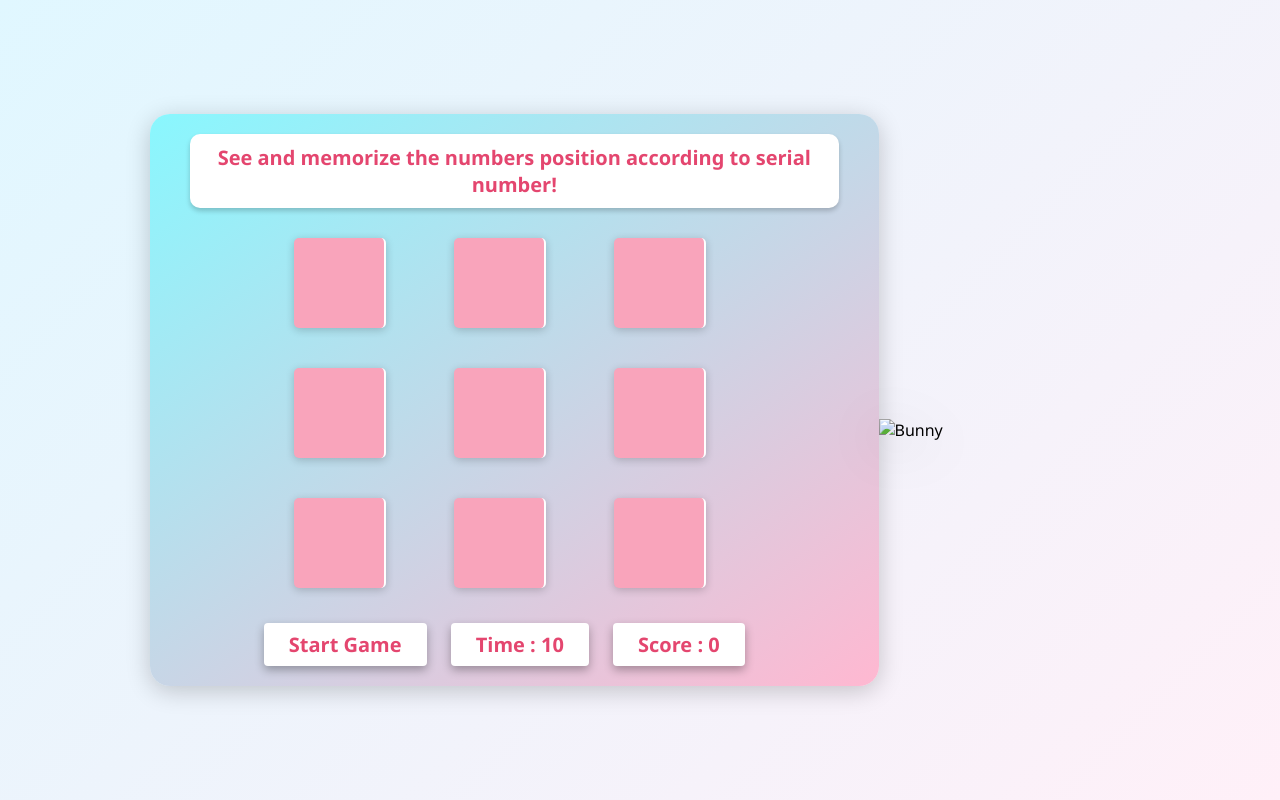
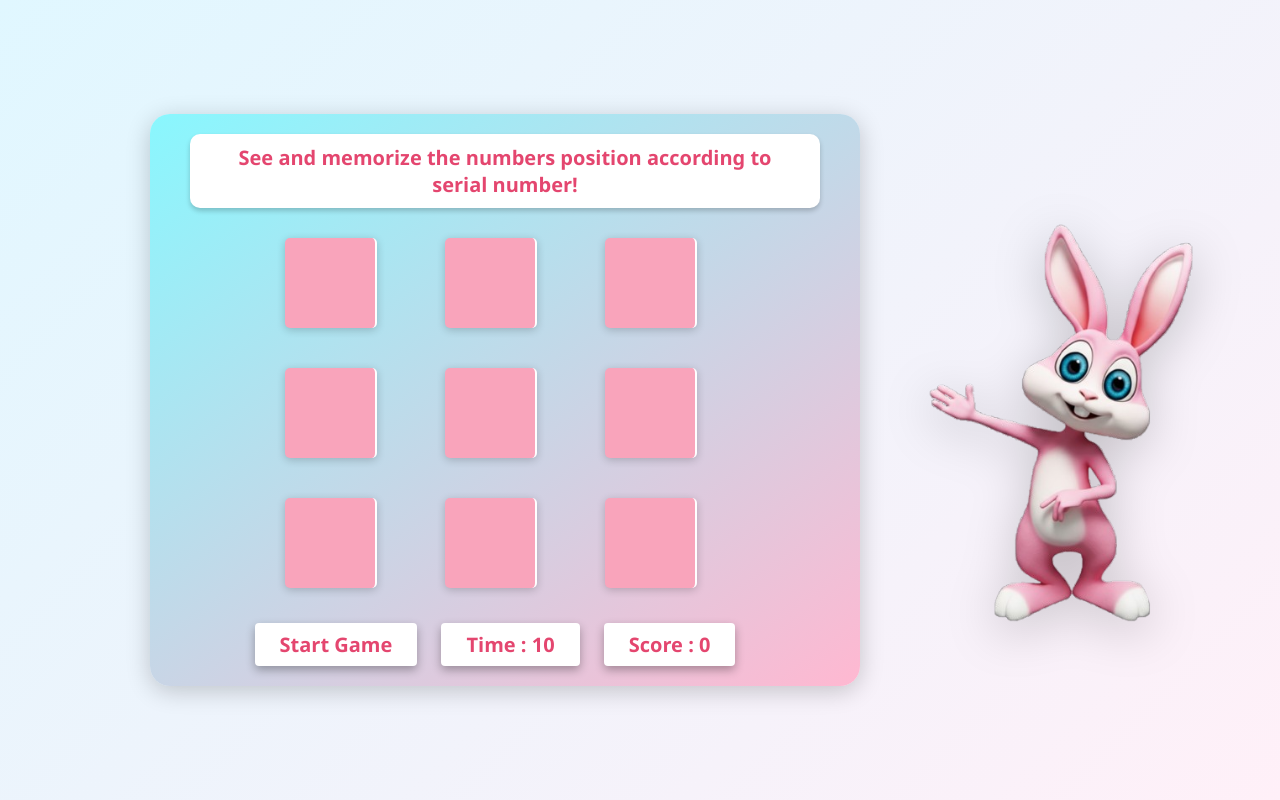
Before and after one commit to DivyaFullStackDeveloper/JS-game, a plain HTML site: page assets/page-two.html in a window 1280 px wide. Drawn offline with Linux system fonts and the light colour scheme; the site is published under a folder, as on GitHub Pages, so addresses that start at the root find nothing.

Commit message:
Add files via upload

```diff
--- a/assets/page-two.html
+++ b/assets/page-two.html
@@ -179,7 +179,7 @@
       </div>
 
       <div class="image-box">
-        <img src="/assets/image/pink-bunny3.png" alt="Bunny" class="bunny3" />
+        <img src="./image/pink-bunny3.png" alt="Bunny" class="bunny3" />
       </div>
     </div>
 
```
Also changed, not shown: index.html (+1 -1 lines).
